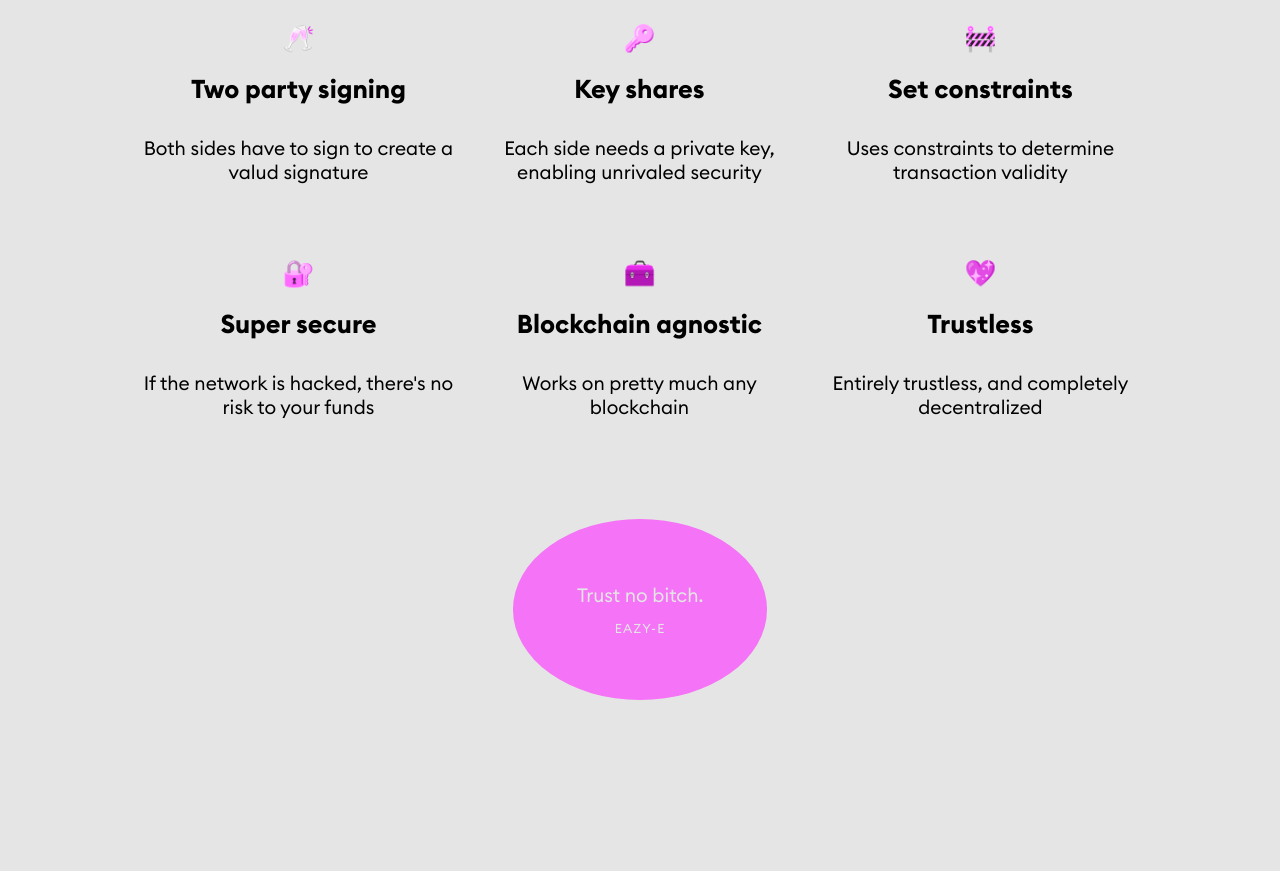
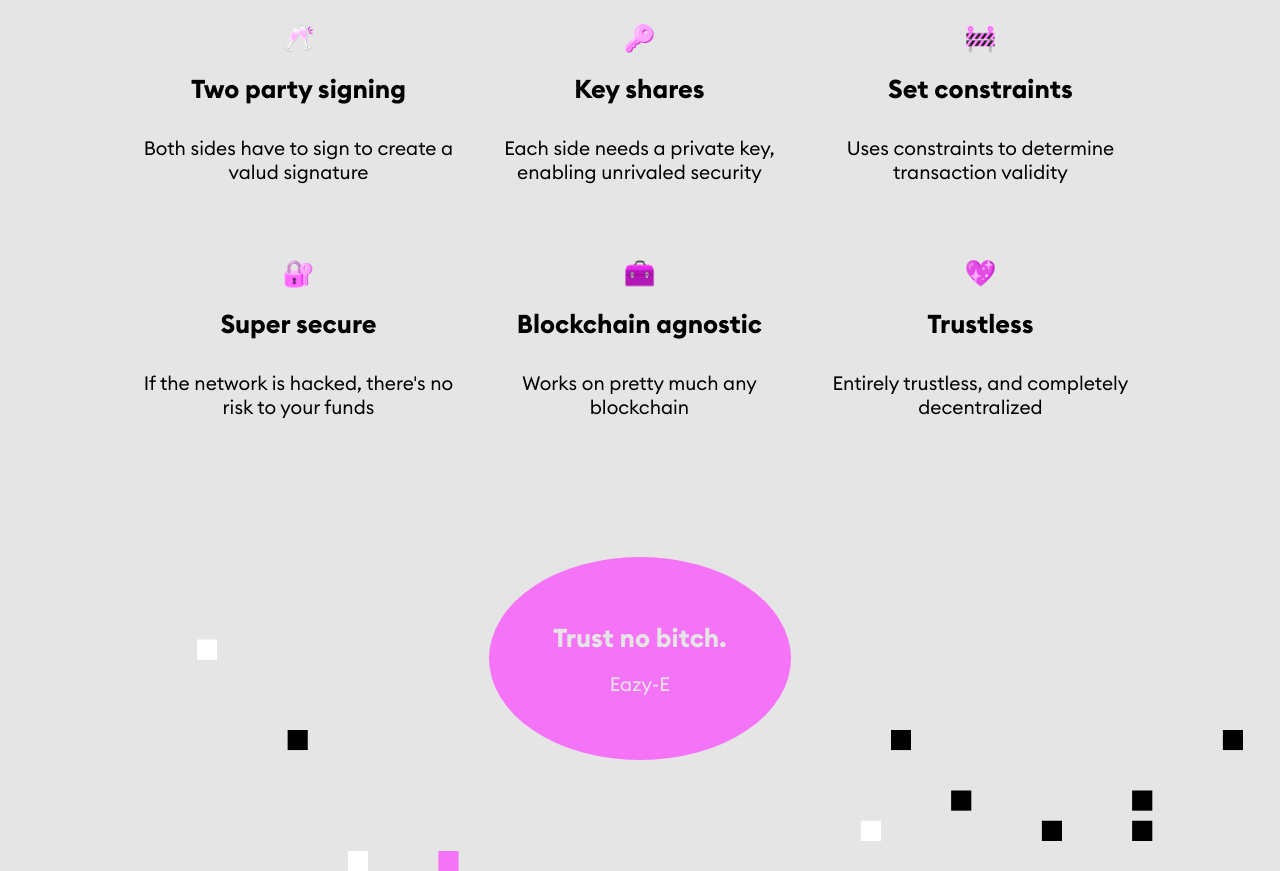
Before and after one commit to brandonhaslegs/entropy, a plain HTML site: page index.html in a window 1280 px wide. Shown: the part 567-1438 px from the top of the page. Before the commit the page ends 1339 px from the top, so only its background shows below. Drawn offline with Linux system fonts and the light colour scheme.

Commit message:
add dots animation to bottom
Signed-off-by: Brandon Oxendine <brandon.oxendine@gmail.com>

```diff
--- a/index.html
+++ b/index.html
@@ -62,8 +62,8 @@
             </div>
         </div><!-- closes container -->
         <div class="rotating-quote">
-            <p>Trust no bitch.</p>
-            <p class="small">Eazy-E</p>
+            <h3>Trust no bitch.</h3>
+            <p>Eazy-E</p>
         </div>
     </body>
 </html>
--- a/styles.css
+++ b/styles.css
@@ -89,7 +89,8 @@
 body {
   cursor: default;
   align-items: center;
-  background: url(assets/bg.gif) no-repeat 0 0 / 99vw, var(--grey);
+  background: url(assets/bg.gif) no-repeat top / 99vw,
+    url(assets/bg.gif) no-repeat bottom / 99vw, var(--grey);
   display: flex;
   flex-direction: column;
   font-family: var(--font);
@@ -206,7 +207,7 @@
   padding: 5vw;
   color: var(--grey);
   animation: rotate 5s infinite linear;
-  margin: 5vw;
+  margin: 8vw;
 }
 
 .rotating-quote p {
```
